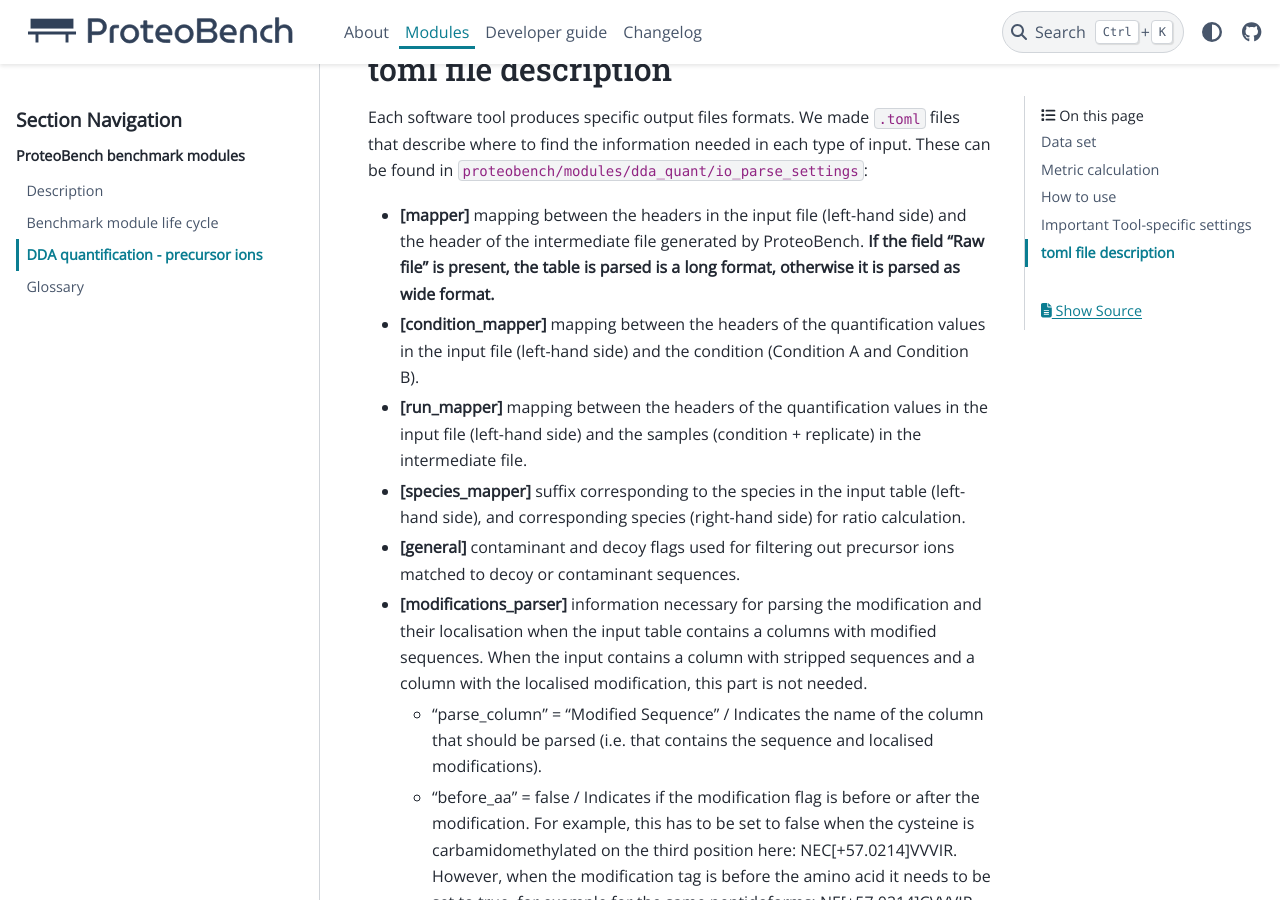
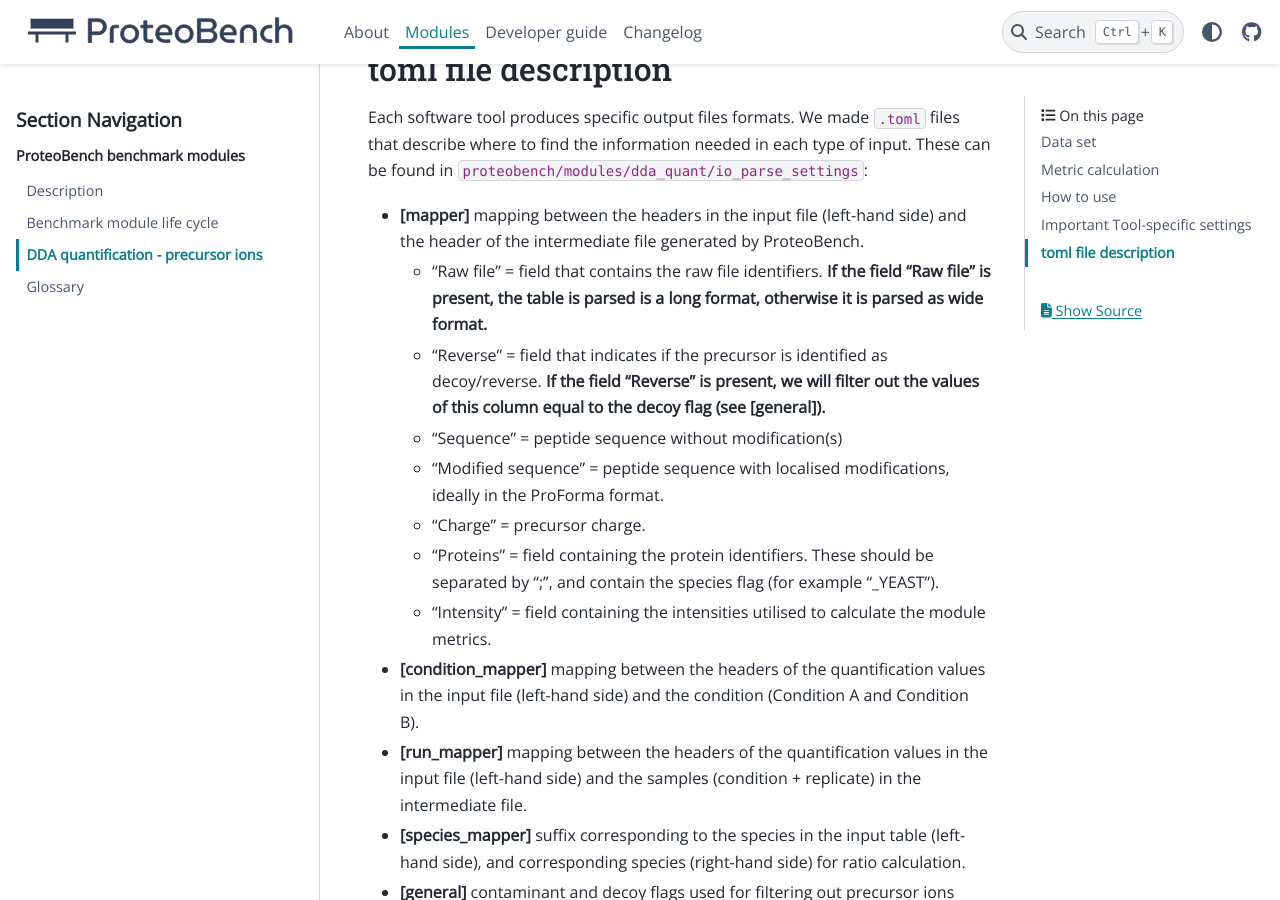
Before and after one commit to Proteobench/ProteoBench, a Sphinx documentation site: the page built from docs/modules/3-DDA-Quantification-ion-level.md, in a window 1280 px wide and 900 px high, scrolled down 4972 px. Built offline with Sphinx 7.4.7 and the PyData theme 0.15.4, drawn with Linux system fonts in a browser that asks for light colours; pages that are not in the unit, such as notebooks, are missing from menus.

Commit message:
Update 3-DDA-Quantification-ion-level.md

```diff
--- a/docs/modules/3-DDA-Quantification-ion-level.md
+++ b/docs/modules/3-DDA-Quantification-ion-level.md
@@ -99,7 +99,21 @@ You can use the tab-delimited Custom format containing the following columns:
 Each software tool produces specific output files formats. We made ``.toml`` files that describe where to find the information needed in each type of input. These can be found in `proteobench/modules/dda_quant/io_parse_settings`:
 
 - **[mapper]**
-mapping between the headers in the input file (left-hand side) and the header of the intermediate file generated by ProteoBench. **If the field "Raw file" is present, the table is parsed is a long format, otherwise it is parsed as wide format.**
+mapping between the headers in the input file (left-hand side) and the header of the intermediate file generated by ProteoBench.
+
+  - "Raw file" = field that contains the raw file identifiers. **If the field "Raw file" is present, the table is parsed is a long format, otherwise it is parsed as wide format.**
+
+  - "Reverse" = field that indicates if the precursor is identified as decoy/reverse. **If the field "Reverse" is present, we will filter out the values of this column equal to the decoy flag (see [general]).**
+
+  - "Sequence" = peptide sequence without modification(s)
+
+  - "Modified sequence" = peptide sequence with localised modifications, ideally in the ProForma format.
+
+  - "Charge" = precursor charge.
+
+  - "Proteins" = field containing the protein identifiers. These should be separated by ";", and contain the species flag (for example "_YEAST").
+
+  - "Intensity" = field containing the intensities utilised to calculate the module metrics.
 
 - **[condition_mapper]**
 mapping between the headers of the quantification values in the input file (left-hand side) and the condition (Condition A and Condition B).
```
